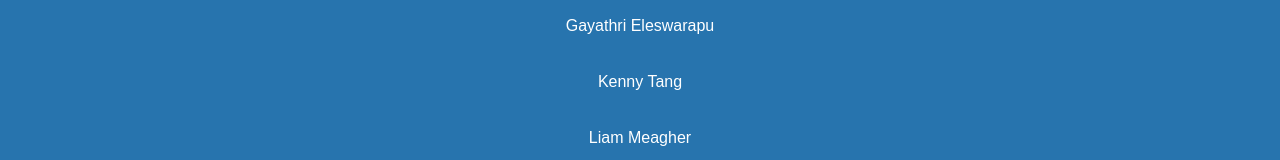
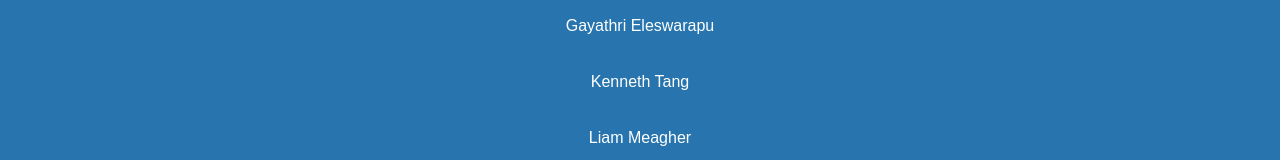
Before and after one commit to Kenny477/ucla-swap, a React (Vite) app in the folder client/: page /home in a window 1280 px wide. Shown: the part 1934-2094 px from the top of the page. Built offline with nearby package versions, Linux system fonts and the light colour scheme; a web font is replaced by a local one.

Commit message:
Fixed Kenny's name pt 2

```diff
--- a/client/src/components/LandingPage/ContactUs.tsx
+++ b/client/src/components/LandingPage/ContactUs.tsx
@@ -7,7 +7,7 @@
                 <a href={"https://www.linkedin.com/in/alan-michael-64383b19a/"}>Alan Michael</a>
                 <a href={"https://www.linkedin.com/in/caroline-debbaruah/"}>Caroline DebBaruah</a>
                 <a href={"https://www.linkedin.com/in/gayathri-eleswarapu-1b3a97190/"}>Gayathri Eleswarapu</a>
-                <a href={"https://www.linkedin.com/in/kennethtang0/"}>Kenny Tang</a>
+                <a href={"https://www.linkedin.com/in/kennethtang0/"}>Kenneth Tang</a>
                 <a href={"https://www.linkedin.com/in/liammeagher03/"}>Liam Meagher</a>
             </div>
         </section>
```
